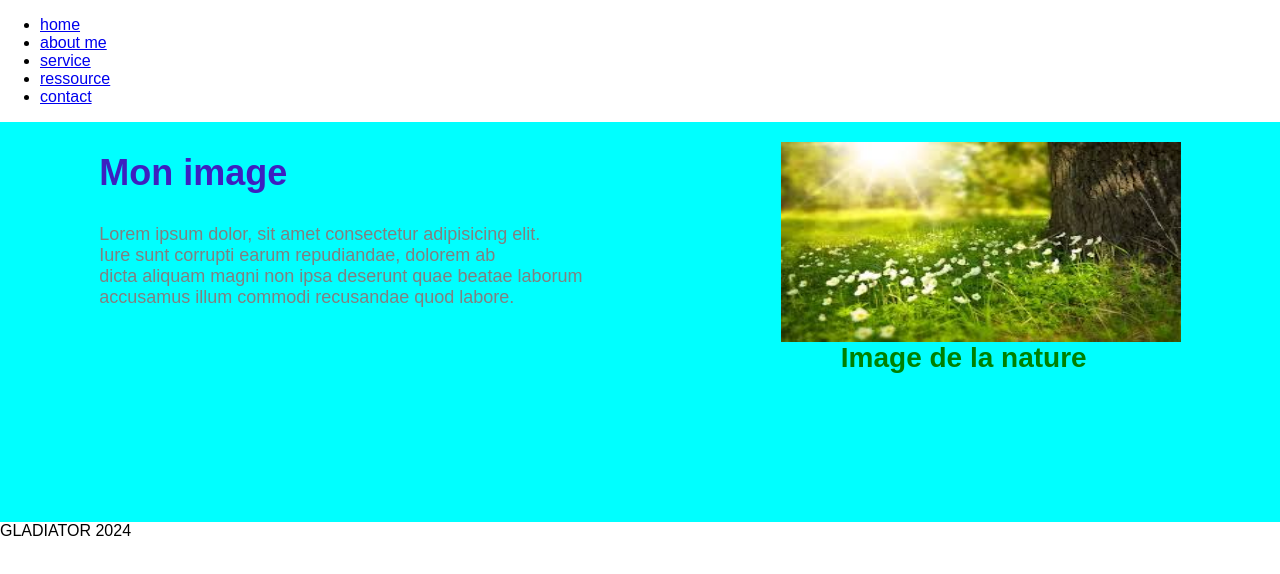
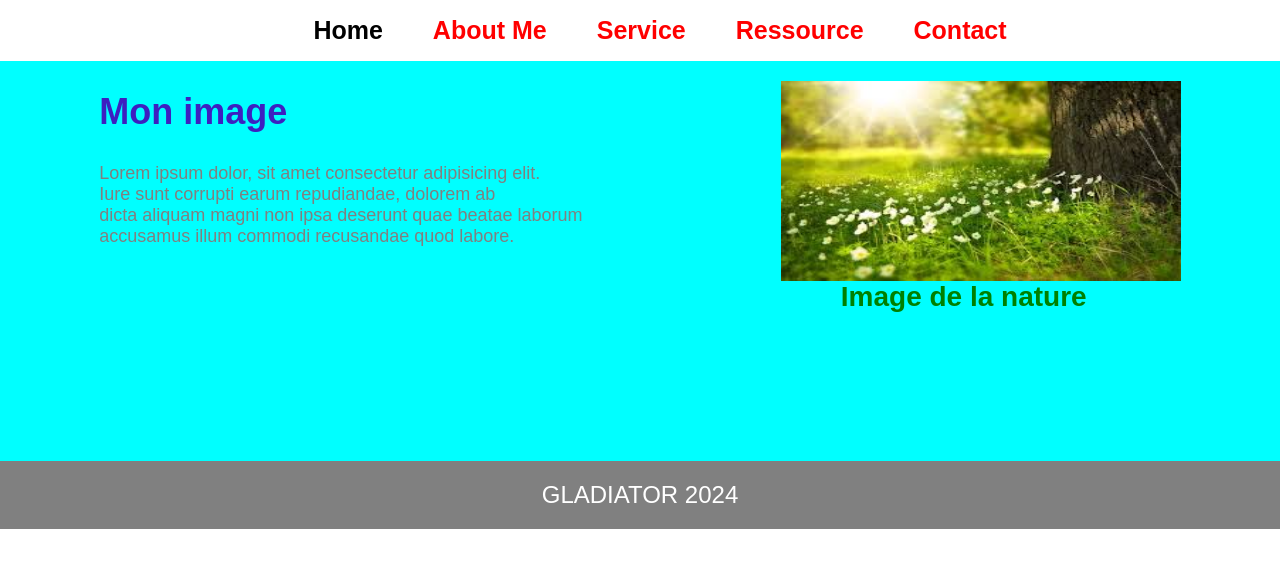
Before and after one commit to amadoudiarroudiallo/Gladiator, a plain HTML site: page index.html in a window 1280 px wide. Drawn offline with Linux system fonts and the light colour scheme.

Commit message:
updae branch

```diff
--- a/style.css
+++ b/style.css
@@ -1,3 +1,33 @@
+
+nav .containe ul{
+    display: flex;
+    gap: 50PX;
+    justify-content: center;
+}
+
+.containe li, a{
+    list-style: none;
+    font-size: 25px;
+    text-decoration: none;
+    color: red;
+    text-transform: capitalize;
+    font-weight: bolder;
+}
+
+.containe a:hover{
+    color: black;
+}
+
+.color{
+    color: black;
+}
+footer{
+    font-size:x-large;
+    background-color: gray;
+    text-align: center;
+    color: white;
+    padding: 20px;
+}
 body{
     margin: 0;
     padding: 0;
```
